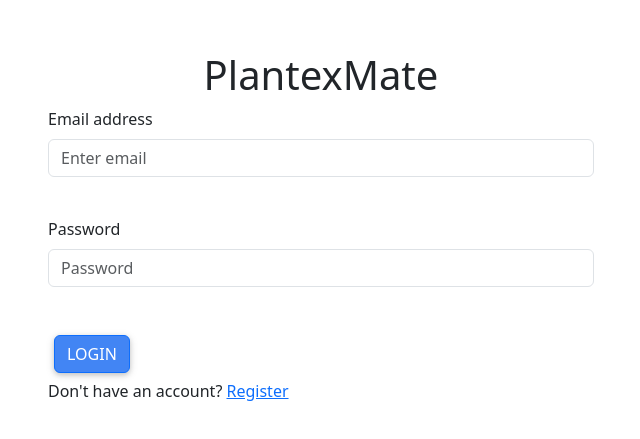
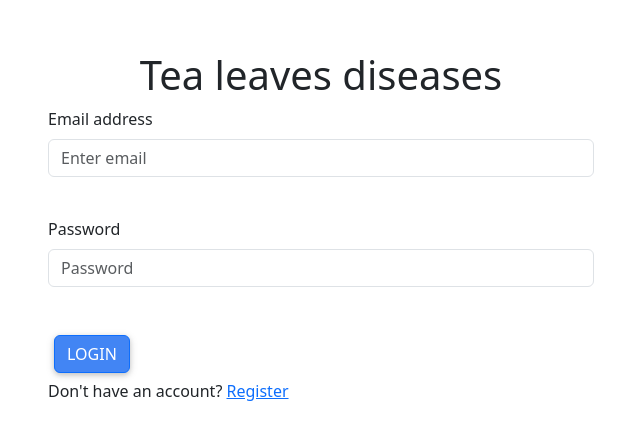
Before and after one commit to WarunaDisanayaka/tea-leaves-diseases-prediciton, a React (Create React App) app in the folder frontend/: page /login in a window 1280 px wide. Shown: the part 165-604 px from the top of the page, without its empty margins (319-959 px from the left). Built offline with nearby package versions, Linux system fonts and the light colour scheme.

Commit message:
Changed front page text

```diff
--- a/frontend/src/Login.jsx
+++ b/frontend/src/Login.jsx
@@ -54,7 +54,7 @@
   return (
     <div className="centered-container">
       <div className="container">
-        <h1 className="text-center">PlantexMate</h1>
+        <h1 className="text-center">Tea leaves diseases</h1>
 
         <div className="row justify-content-center">
           <div className="col-md-6">
```
